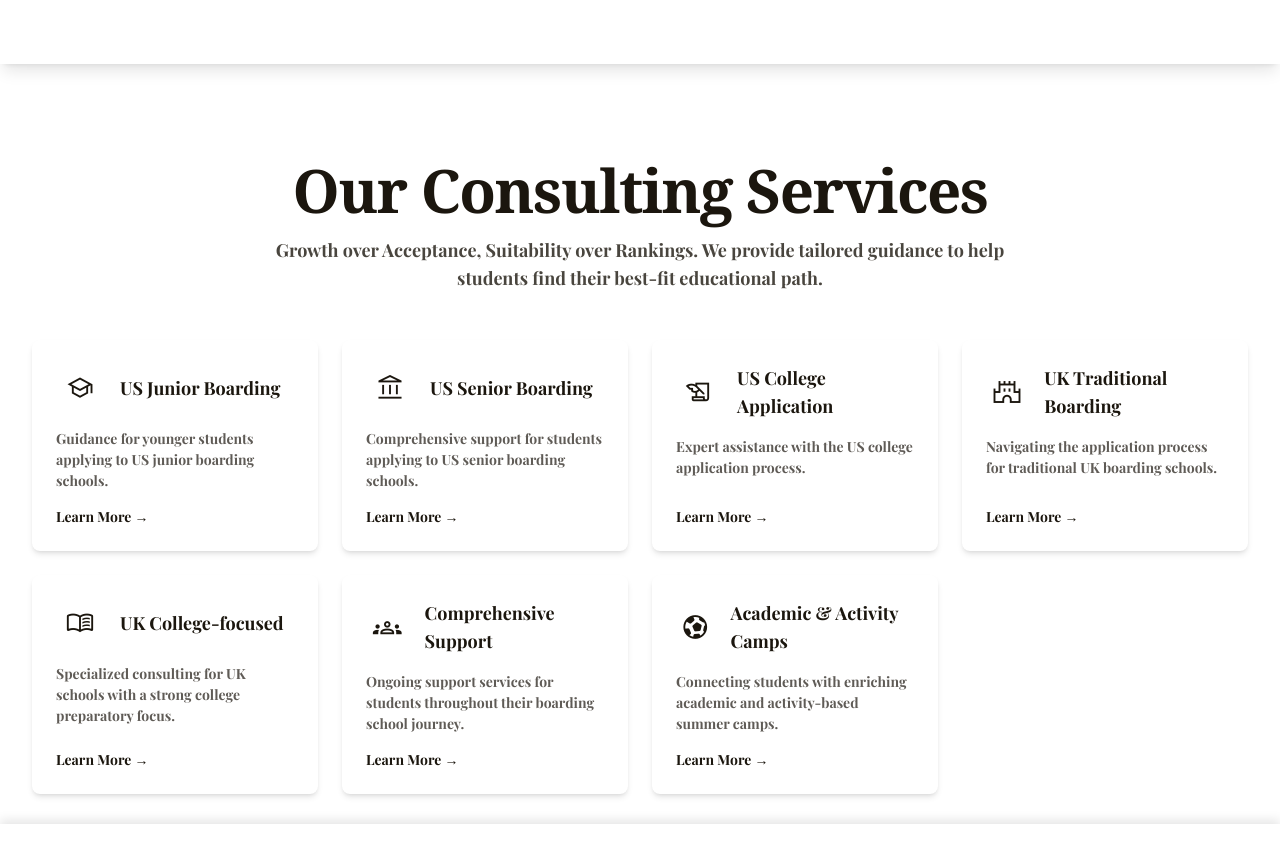
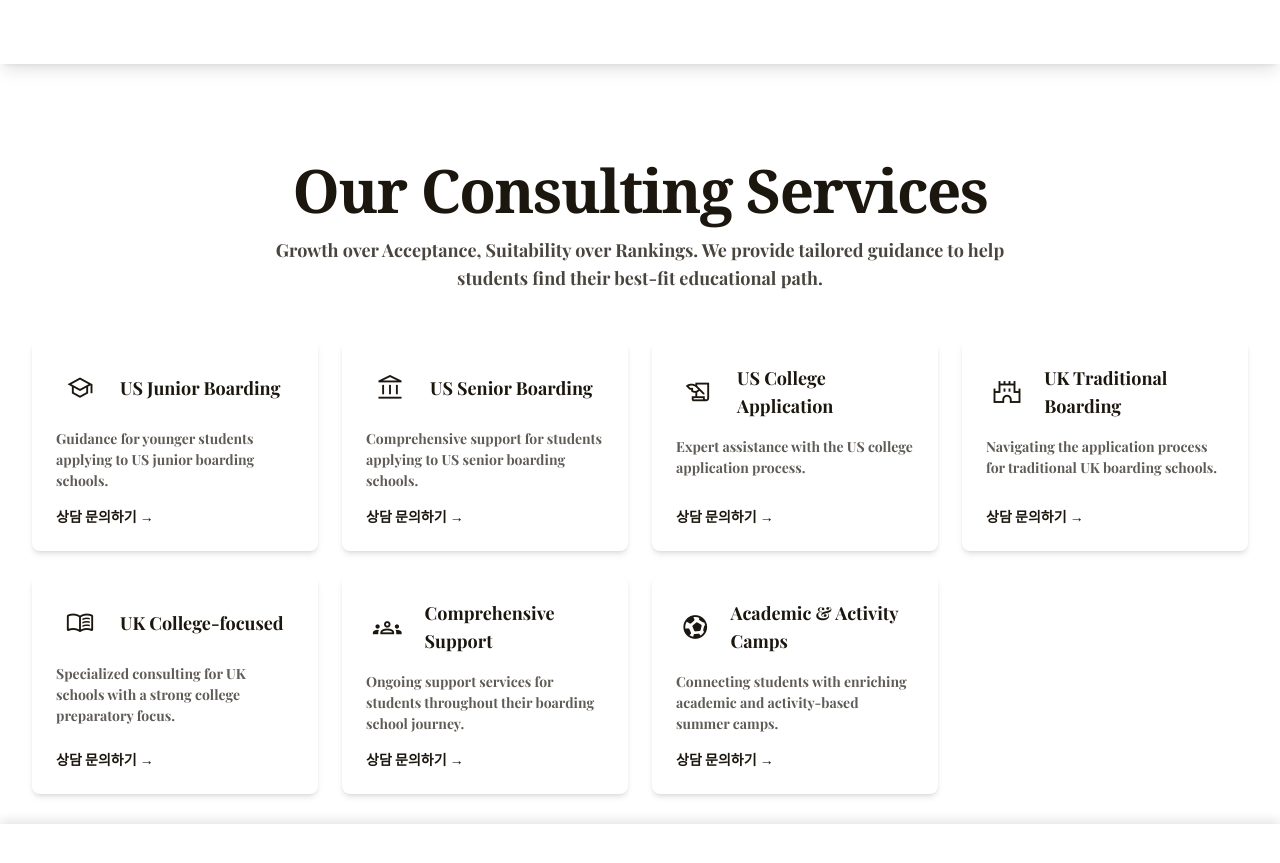
Before and after one commit to 48knot/github-48knot-pages, a Jekyll site: the page alpha/service.html, which Jekyll copies as it is, in a window 1280 px wide and 900 px high. Shown: the top 863 px of the window. Built offline with Jekyll 4.4.1, drawn with Linux system fonts in a browser that asks for light colours; nearby versions of some CDN libraries.

Commit message:
네비게이션 링크와 CTA 연결 개선

```diff
--- a/alpha/service.html
+++ b/alpha/service.html
@@ -46,7 +46,7 @@
 <main class="flex flex-1 flex-col items-center px-4 py-16 sm:px-8 sm:py-20 md:py-24">
 <div class="flex w-full max-w-7xl flex-col gap-16 md:gap-24">
 <!-- Services Section -->
-<section class="flex flex-col items-center gap-12">
+<section class="flex flex-col items-center gap-12" id="services-overview">
 <div class="flex w-full flex-wrap justify-center gap-4 text-center">
 <h1 class="font-serif text-4xl font-black leading-tight tracking-tight text-royal-navy dark:text-white md:text-5xl lg:text-6xl">Our Consulting Services</h1>
 <p class="w-full max-w-3xl text-base text-[#1b160e]/80 dark:text-[#fbfaf8]/80 md:text-lg">Growth over Acceptance, Suitability over Rankings. We provide tailored guidance to help students find their best-fit educational path.</p>
@@ -62,7 +62,7 @@
 <h3 class="text-lg font-bold text-royal-navy dark:text-white">US Junior Boarding</h3>
 </div>
 <p class="text-sm font-normal leading-normal text-[#1b160e]/70 dark:text-[#fbfaf8]/70">Guidance for younger students applying to US junior boarding schools.</p>
-<a class="mt-auto text-sm font-bold text-gold" href="#">Learn More →</a>
+<a class="mt-auto text-sm font-bold text-gold" href="contact.html#consultation">상담 문의하기 →</a>
 </div>
 <div class="group relative flex cursor-pointer flex-col gap-4 overflow-hidden rounded-lg bg-white p-6 shadow-md transition-all hover:shadow-xl dark:bg-background-dark/50">
 <div class="absolute left-0 top-0 h-1 w-full bg-gold opacity-0 transition-all duration-300 group-hover:opacity-100"></div>
@@ -73,7 +73,7 @@
 <h3 class="text-lg font-bold text-royal-navy dark:text-white">US Senior Boarding</h3>
 </div>
 <p class="text-sm font-normal leading-normal text-[#1b160e]/70 dark:text-[#fbfaf8]/70">Comprehensive support for students applying to US senior boarding schools.</p>
-<a class="mt-auto text-sm font-bold text-gold" href="#">Learn More →</a>
+<a class="mt-auto text-sm font-bold text-gold" href="contact.html#consultation">상담 문의하기 →</a>
 </div>
 <div class="group relative flex cursor-pointer flex-col gap-4 overflow-hidden rounded-lg bg-white p-6 shadow-md transition-all hover:shadow-xl dark:bg-background-dark/50">
 <div class="absolute left-0 top-0 h-1 w-full bg-gold opacity-0 transition-all duration-300 group-hover:opacity-100"></div>
@@ -84,7 +84,7 @@
 <h3 class="text-lg font-bold text-royal-navy dark:text-white">US College Application</h3>
 </div>
 <p class="text-sm font-normal leading-normal text-[#1b160e]/70 dark:text-[#fbfaf8]/70">Expert assistance with the US college application process.</p>
-<a class="mt-auto text-sm font-bold text-gold" href="#">Learn More →</a>
+<a class="mt-auto text-sm font-bold text-gold" href="contact.html#consultation">상담 문의하기 →</a>
 </div>
 <div class="group relative flex cursor-pointer flex-col gap-4 overflow-hidden rounded-lg bg-white p-6 shadow-md transition-all hover:shadow-xl dark:bg-background-dark/50">
 <div class="absolute left-0 top-0 h-1 w-full bg-gold opacity-0 transition-all duration-300 group-hover:opacity-100"></div>
@@ -95,7 +95,7 @@
 <h3 class="text-lg font-bold text-royal-navy dark:text-white">UK Traditional Boarding</h3>
 </div>
 <p class="text-sm font-normal leading-normal text-[#1b160e]/70 dark:text-[#fbfaf8]/70">Navigating the application process for traditional UK boarding schools.</p>
-<a class="mt-auto text-sm font-bold text-gold" href="#">Learn More →</a>
+<a class="mt-auto text-sm font-bold text-gold" href="contact.html#consultation">상담 문의하기 →</a>
 </div>
 <div class="group relative flex cursor-pointer flex-col gap-4 overflow-hidden rounded-lg bg-white p-6 shadow-md transition-all hover:shadow-xl dark:bg-background-dark/50">
 <div class="absolute left-0 top-0 h-1 w-full bg-gold opacity-0 transition-all duration-300 group-hover:opacity-100"></div>
@@ -106,7 +106,7 @@
 <h3 class="text-lg font-bold text-royal-navy dark:text-white">UK College-focused</h3>
 </div>
 <p class="text-sm font-normal leading-normal text-[#1b160e]/70 dark:text-[#fbfaf8]/70">Specialized consulting for UK schools with a strong college preparatory focus.</p>
-<a class="mt-auto text-sm font-bold text-gold" href="#">Learn More →</a>
+<a class="mt-auto text-sm font-bold text-gold" href="contact.html#consultation">상담 문의하기 →</a>
 </div>
 <div class="group relative flex cursor-pointer flex-col gap-4 overflow-hidden rounded-lg bg-white p-6 shadow-md transition-all hover:shadow-xl dark:bg-background-dark/50">
 <div class="absolute left-0 top-0 h-1 w-full bg-gold opacity-0 transition-all duration-300 group-hover:opacity-100"></div>
@@ -117,7 +117,7 @@
 <h3 class="text-lg font-bold text-royal-navy dark:text-white">Comprehensive Support</h3>
 </div>
 <p class="text-sm font-normal leading-normal text-[#1b160e]/70 dark:text-[#fbfaf8]/70">Ongoing support services for students throughout their boarding school journey.</p>
-<a class="mt-auto text-sm font-bold text-gold" href="#">Learn More →</a>
+<a class="mt-auto text-sm font-bold text-gold" href="contact.html#consultation">상담 문의하기 →</a>
 </div>
 <div class="group relative flex cursor-pointer flex-col gap-4 overflow-hidden rounded-lg bg-white p-6 shadow-md transition-all hover:shadow-xl dark:bg-background-dark/50">
 <div class="absolute left-0 top-0 h-1 w-full bg-gold opacity-0 transition-all duration-300 group-hover:opacity-100"></div>
@@ -128,12 +128,12 @@
 <h3 class="text-lg font-bold text-royal-navy dark:text-white">Academic &amp; Activity Camps</h3>
 </div>
 <p class="text-sm font-normal leading-normal text-[#1b160e]/70 dark:text-[#fbfaf8]/70">Connecting students with enriching academic and activity-based summer camps.</p>
-<a class="mt-auto text-sm font-bold text-gold" href="#">Learn More →</a>
+<a class="mt-auto text-sm font-bold text-gold" href="contact.html#consultation">상담 문의하기 →</a>
 </div>
 </div>
 </section>
 <!-- Our Approach Section -->
-<section class="flex flex-col items-center gap-10 rounded-xl bg-warm-ivory px-6 py-16 text-center dark:bg-royal-navy/20 md:px-12 md:py-20">
+<section class="flex flex-col items-center gap-10 rounded-xl bg-warm-ivory px-6 py-16 text-center dark:bg-royal-navy/20 md:px-12 md:py-20" id="our-approach">
 <h2 class="font-serif text-3xl font-bold text-royal-navy dark:text-white md:text-4xl">Our Approach</h2>
 <p class="text-lg font-medium text-[#1b160e]/80 dark:text-[#fbfaf8]/80">"모든 학생은 다르고, 그 다름이 강점이 됩니다."</p>
 <div class="mx-auto my-4 h-px w-20 bg-gold"></div>
@@ -192,10 +192,10 @@
 <a class="hover:text-gold" href="contact.html#consultation">Privacy Policy</a>
 </div>
 <div class="flex gap-4">
-<a class="text-white/80 hover:text-gold" data-alt="Facebook icon" href="#">
+<a class="text-white/80 hover:text-gold" data-alt="Facebook icon" href="https://www.facebook.com/" rel="noopener noreferrer" target="_blank">
 <svg aria-hidden="true" class="h-6 w-6" fill="currentColor" viewbox="0 0 24 24"><path clip-rule="evenodd" d="M22 12c0-5.523-4.477-10-10-10S2 6.477 2 12c0 4.991 3.657 9.128 8.438 9.878v-6.987h-2.54V12h2.54V9.797c0-2.506 1.492-3.89 3.777-3.89 1.094 0 2.238.195 2.238.195v2.46h-1.26c-1.243 0-1.63.771-1.63 1.562V12h2.773l-.443 2.89h-2.33v6.988C18.343 21.128 22 16.991 22 12z" fill-rule="evenodd"></path></svg>
 </a>
-<a class="text-white/80 hover:text-gold" data-alt="LinkedIn icon" href="#">
+<a class="text-white/80 hover:text-gold" data-alt="LinkedIn icon" href="https://www.linkedin.com/" rel="noopener noreferrer" target="_blank">
 <svg aria-hidden="true" class="h-6 w-6" fill="currentColor" viewbox="0 0 24 24"><path d="M20.447 20.452h-3.554v-5.569c0-1.328-.027-3.037-1.852-3.037-1.853 0-2.136 1.445-2.136 2.939v5.667H9.351V9h3.414v1.561h.046c.477-.9 1.637-1.85 3.37-1.85 3.601 0 4.267 2.37 4.267 5.455v6.286zM5.337 7.433a2.062 2.062 0 01-2.063-2.065 2.064 2.064 0 112.063 2.065zm1.782 13.019H3.555V9h3.564v11.452zM22.225 0H1.771C.792 0 0 .774 0 1.729v20.542C0 23.227.792 24 1.771 24h20.451C23.2 24 24 23.227 24 22.271V1.729C24 .774 23.2 0 22.225 0z"></path></svg>
 </a>
 </div>
```
Also changed, not shown: alpha/about.html (+6 -6 lines), alpha/choice.html (+4 -4 lines), alpha/index.html (+7 -7 lines).
